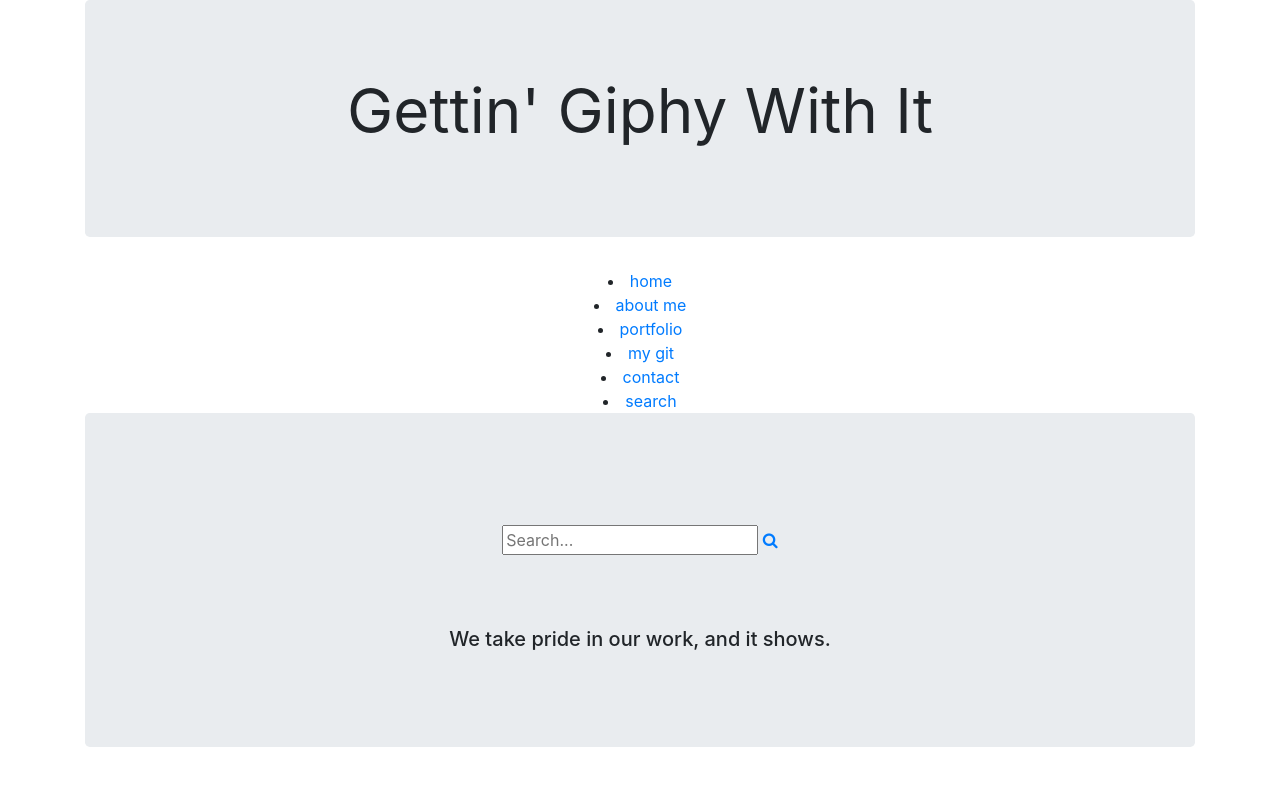
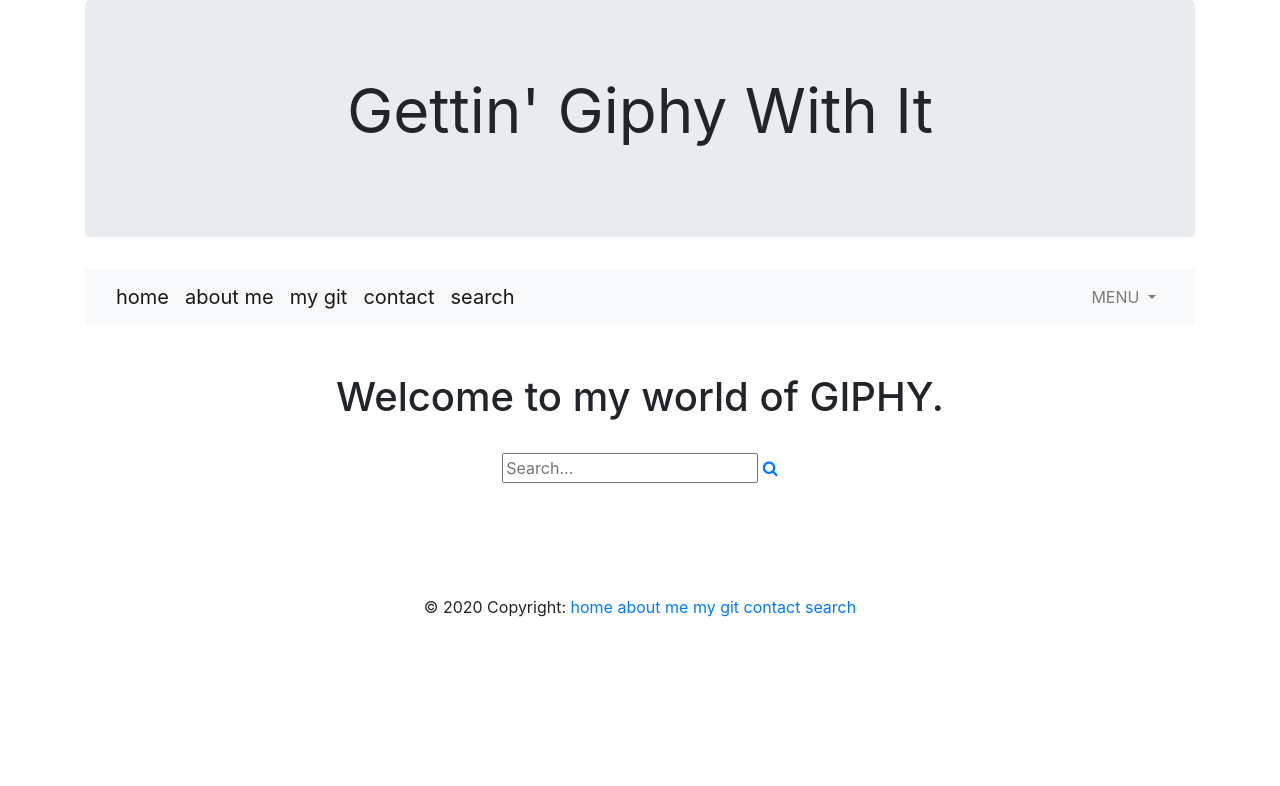
Before and after one commit to ceobg/MyProject2, a plain HTML site: page search.html in a window 1280 px wide. Drawn offline with nearby package versions, Linux system fonts and the light colour scheme.

Commit message:
added search bar and added flex for images

```diff
--- a/search.html
+++ b/search.html
@@ -9,61 +9,101 @@
 <script src="https://stackpath.bootstrapcdn.com/bootstrap/4.5.0/js/bootstrap.min.js"></script>
 
 <html>
-                 <header><title>s e a r c h</title></header>
+                        <header><title>H O M E ♥</title></header>
 
-<center>
+<script src="js/main.js"></script>
 
 <div class="container">
 <div class="page-header">
+<div class="jumbotron">
 
-<div class="jumbotron"><p style="font-size:62px;">Gettin' Giphy With It</p></div>
+<center><p style="font-size:62px;">Gettin' Giphy With It</p></div>
 
 <link rel="stylesheet" href="https://stackpath.bootstrapcdn.com/bootstrap/4.5.0/css/bootstrap.min.css" integrity="sha384-9aIt2nRpC12Uk9gS9baDl411NQApFmC26EwAOH8WgZl5MYYxFfc+NcPb1dKGj7Sk" crossorigin="anonymous">
 <script src="https://stackpath.bootstrapcdn.com/bootstrap/4.5.0/js/bootstrap.min.js" integrity="sha384-OgVRvuATP1z7JjHLkuOU7Xw704+h835Lr+6QL9UvYjZE3Ipu6Tp75j7Bh/kR0JKI" crossorigin="anonymous"></script>
 
-<link rel="stylesheet" href="css/stylesheet.css">
+<link rel="stylesheet" href="css/styles.css">
 
-<div class="page-header">
+<nav class="navbar navbar-expand-lg navbar-light bg-light">
+<div class="container">
+<a class="navbar-brand" href="index.html">home</a>
+<a class="navbar-brand" href="aboutme.html">about me</a>
+<a class="navbar-brand" href="git.html">my git</a>
+<a class="navbar-brand" href="contact.html">contact</a>
+<a class="navbar-brand" href="search.html">search</a>
+<button class="navbar-toggler" type="button" data-toggle="collapse" data-target="#navbarSupportedContent" aria-controls="navbarSupportedContent" aria-expanded="false" aria-label="Toggle navigation">
+<span class="navbar-toggler-icon"></span>
+</button>
 
-<span id="menu-nav">
-<span id="navigation-bar">
+<div class="collapse navbar-collapse" id="navbarSupportedContent">
+<ul class="navbar-nav ml-auto" id="navbar">
+<li class="nav-item dropdown">
+<a class="nav-link dropdown-toggle" href="#" id="navbarDropdown" role="button" data-toggle="dropdown" aria-haspopup="true" aria-expanded="false">
+  MENU
+</a>
 
-<li><a href="index.html" target="_self" rel="author">home</a></li>
-<li><a href="aboutme.html" target="_self" rel="author">about me</a></li>
-<li><a href="portfolio.html" target="_self" rel="author">portfolio</a></li>
-<li><a href="git.html" target="_self" rel="author">my git</a></li>
-<li><a href="contact.html" target="_self" rel="author">contact</a></li>
-<li><a href="search.html" target="_self" rel="author">search</a></li></span></span></div></div>
+<div class="dropdown-menu dropdown-menu-right animate slideIn" aria-labelledby="navbarDropdown">
+<a class="dropdown-item" href="wireframe.html">wireframes</a>
+<a class="dropdown-item" href="userstories.html">userstories</a>
+<div class="dropdown-divider"></div>
+<a class="dropdown-item" href="search.html">Search GIPHY</a>
+</div>
+</li>
+</ul>
+</div>
+</div>
+</nav>
 
-<div class="jumbotron">
+<br>
+<br>
 
-<br><br>
+<body>
+<center>    <h1 id="fadeIn">Welcome to my world of GIPHY.</h1>
 
-<!-- Search form -->
-<body>
-<center>
+<br>
 
+<center>      <!-- Search form -->
 
 <div class="container h-100">
 <div class="d-flex justify-content-center h-100">
 <div class="searchbar">
-              <input class="search_input" type="text" name="" placeholder="Search...">
-              <a href="#" class="search_icon"><i class="fa fa-search"></i></a>
+<input class="search_input" id="input" type="text" name="" placeholder="Search...">
+<a href="#" id="submit" class="search_icon"><i class="fa fa-search"></i></a>
 </div>
 </div>
 </div>
 
 <br>
 <br>
-        <div class="module-border-wrap"><div class="module">
-<br>
-        <h5 id="fadeIn">We take pride in our work, and it shows.</h5>
-<br>
+
+<div class="module-border-wrap">
+<div class="module" width="700">
+<div class="panel panel-default">
+<div class="panel-body">
+<div class="flex-container img-body">
+
+</div>
+</div>
+</div>
 </div>
 </div>
 
-<script src="main.js"></script>
 
-</center>
+<br>
+<br>
+  <!-- Copyright -->
+
+<div class="footer-copyright text-center py-3" id="footerbg">© 2020 Copyright:
+      <a href="index.html"> home </a>
+      <a href="aboutme.html"> about me</a>
+      <a href="git.html"> my git</a>
+      <a href="contact.html"> contact</a>
+      <a href="search.html"> search</a>
+</div>
+<!-- Copyright -->
+
+</footer>
+<!-- Footer -->
+
 </body>
 </html>
```
Lines whose indentation alone changed are shown as unchanged.
